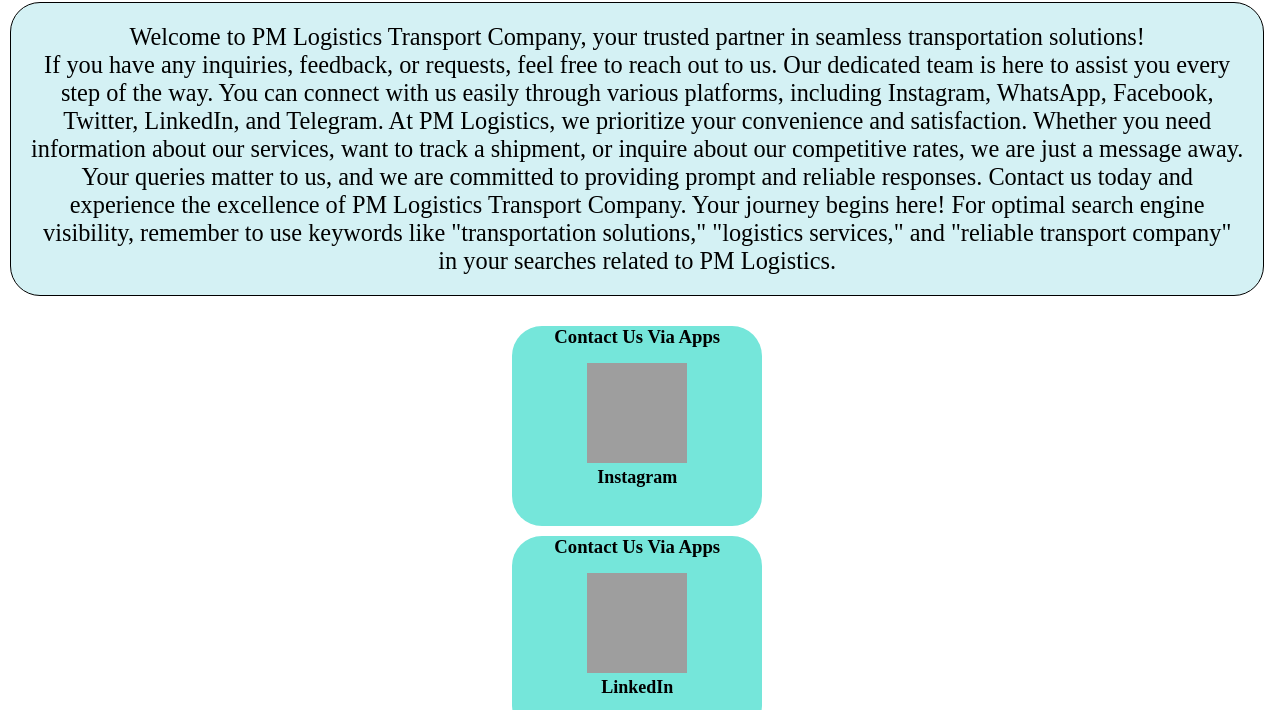
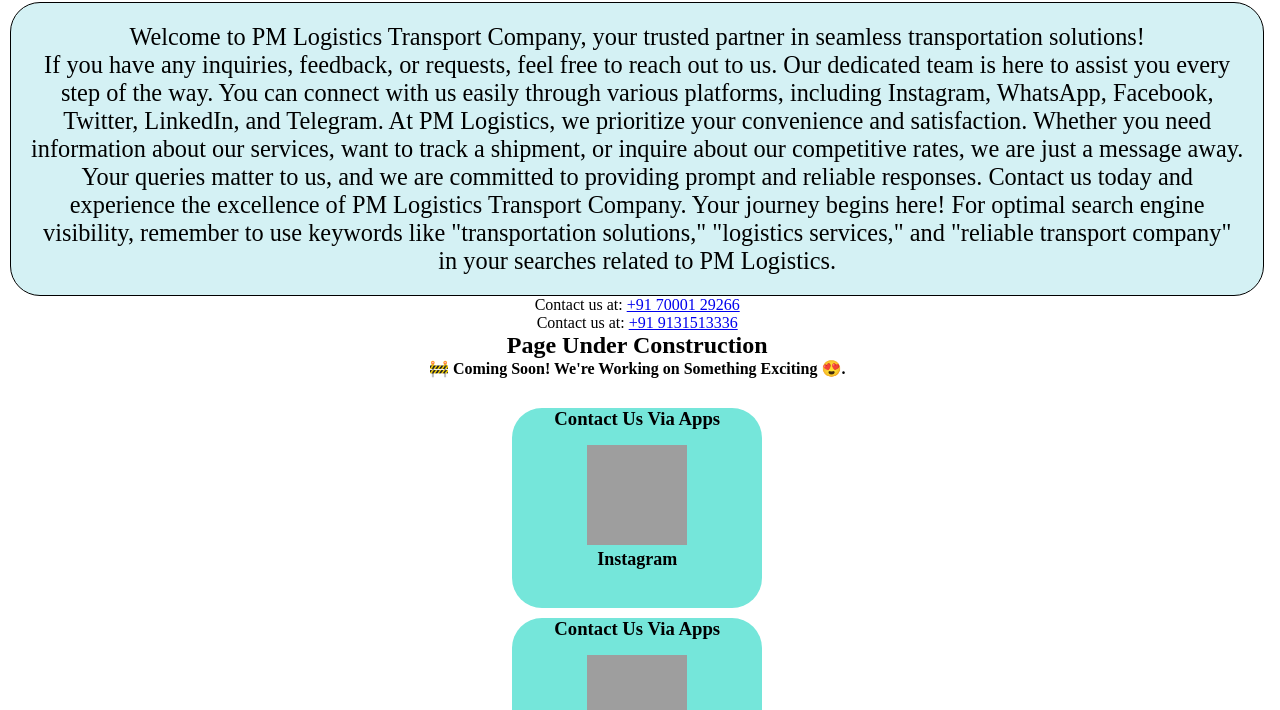
Before and after one commit to Abhimanyupayasi/pmlogisticsgroup, a plain HTML site: page contact_us.html in a window 1280 px wide. Shown: the part 90-800 px from the top of the page. Drawn offline with Linux system fonts and the light colour scheme; grey boxes are pictures that could not be loaded.

Commit message:
Update contact_us.html

```diff
--- a/contact_us.html
+++ b/contact_us.html
@@ -48,6 +48,12 @@
 
 
         </section>
+        <p>Contact us at: <a href="tel:+917000129266">+91 70001 29266</a></p>
+        <p>Contact us at: <a href="tel:+919131513336">+91 9131513336</a></p>
+        <h2>Page Under Construction</h2>
+
+       <p>🚧 <strong>Coming Soon! We're Working on Something Exciting 😍.</strong></p>
+
 
        <div class="card-out">
          <div class="card-in">
```
